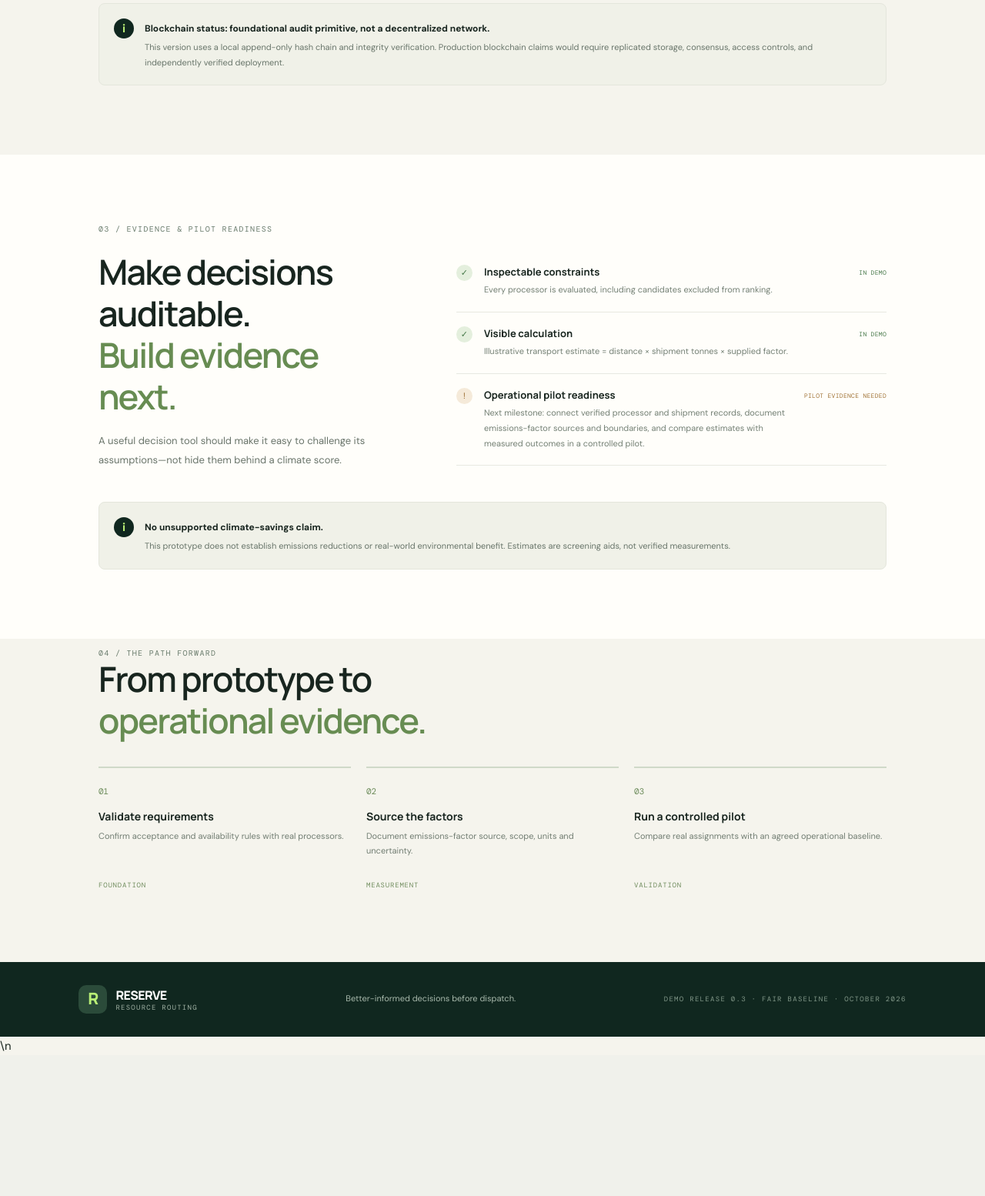
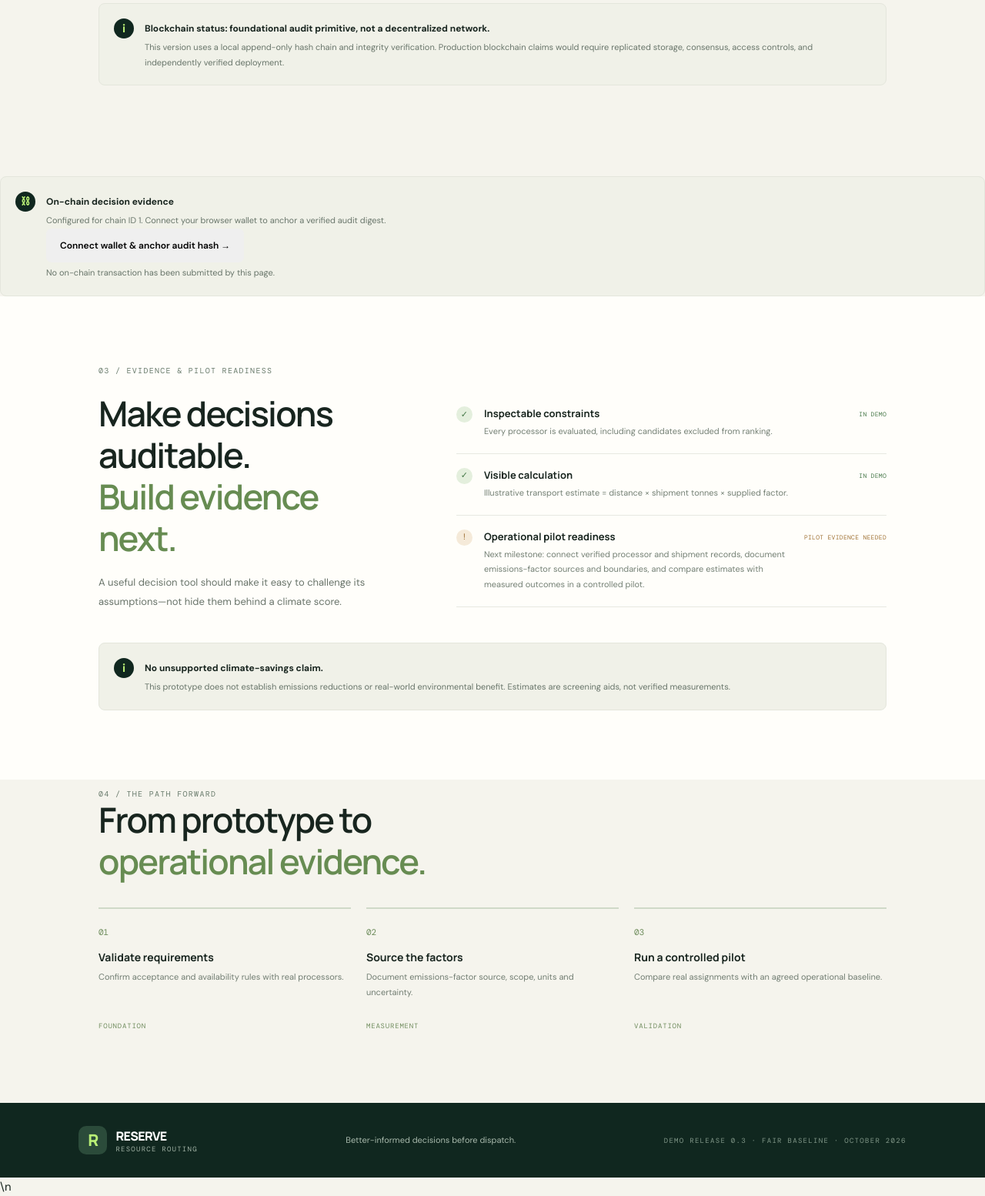
Before and after one commit to u19725505-star/reserve-climatechain-2026, a Python web app: template templates/index.html in a window 1280 px wide. Shown: the part 3143-4697 px from the top of the page at 77% size. Before the commit the page ends 4509 px from the top, so only its background shows below. Run offline with Jinja, Linux system fonts and the light colour scheme; the template is opened without the code that fills it: most values are stand-ins (such as "Sample title", 1, 10 or a date in 2020); some libraries are stand-ins or nearby versions.

Commit message:
Add configured smart-contract anchoring panel

```diff
--- a/templates/index.html
+++ b/templates/index.html
@@ -152,6 +152,15 @@
       <div class="integrity-banner"><span class="integrity-mark">i</span><div><b>Blockchain status: foundational audit primitive, not a decentralized network.</b><p>This version uses a local append-only hash chain and integrity verification. Production blockchain claims would require replicated storage, consensus, access controls, and independently verified deployment.</p></div></div>
     </section>
 
+      <div class="integrity-banner" id="chain-anchor-panel">
+        <span class="integrity-mark">⛓</span>
+        <div>
+          <b>On-chain decision evidence</b>
+          <p id="chain-anchor-description">{% if contract_address %}Configured for chain ID {{ chain_id }}. Connect your browser wallet to anchor a verified audit digest.{% else %}No deployed contract address is configured yet. Deploy the registry to Sepolia, then set RESERVE_CONTRACT_ADDRESS and RESERVE_CHAIN_ID in the Render service environment.{% endif %}</p>
+          <button class="button button-green" id="anchor-on-chain" type="button" data-contract-address="{{ contract_address }}" data-chain-id="{{ chain_id }}" {% if not contract_address %}disabled{% endif %}>Connect wallet & anchor audit hash →</button>
+          <p id="chain-transaction-status" aria-live="polite">No on-chain transaction has been submitted by this page.</p>
+        </div>
+      </div>
     <section class="section evidence-section" id="evidence">
       <div class="section-kicker">03 / EVIDENCE & PILOT READINESS</div>
       <div class="evidence-grid">
```
